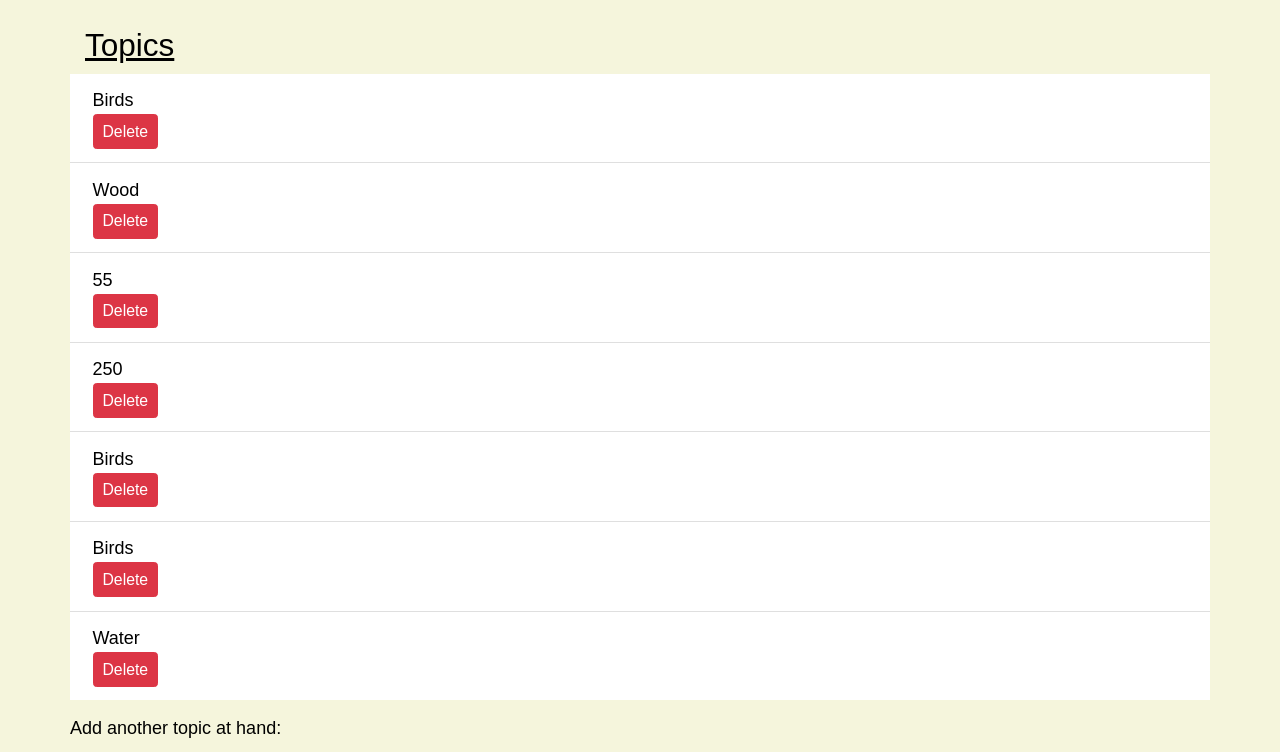
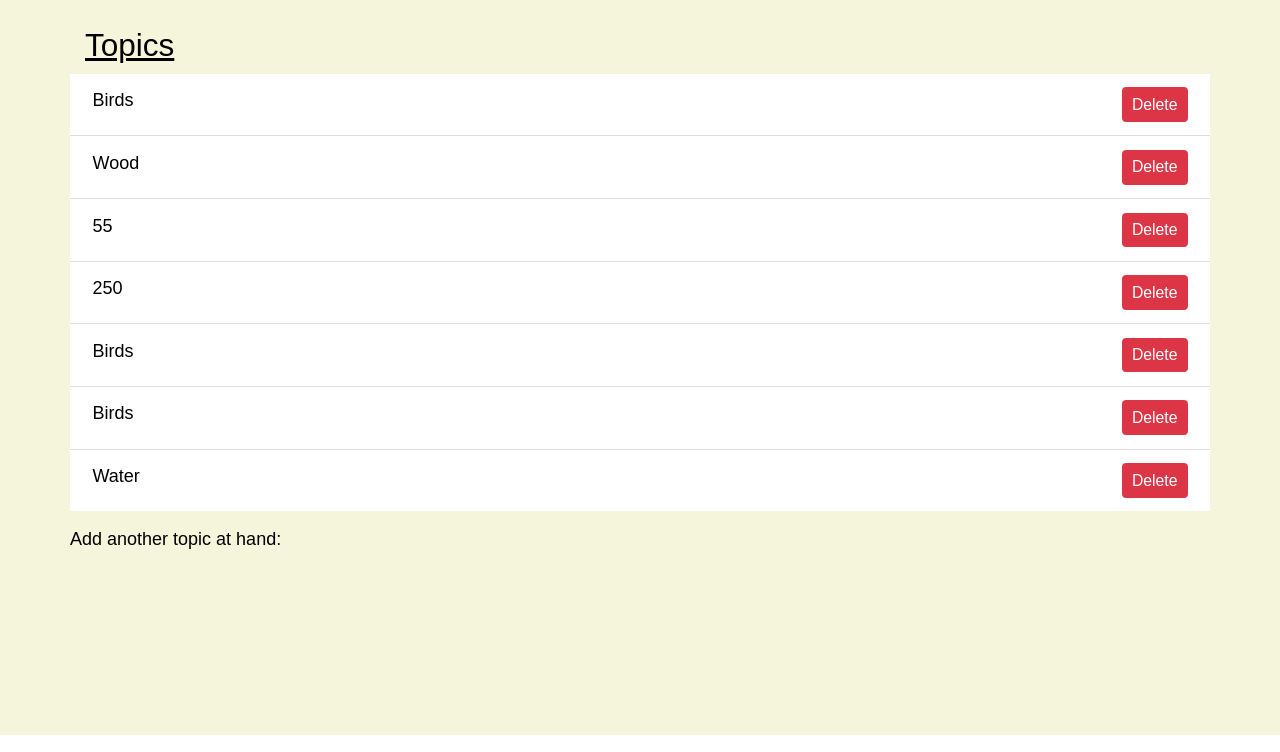
Before and after one commit to Code-Institute-Submissions/marosan28-online-journal_DecResub, a Django app: page /topics/ in a window 1280 px wide. Shown: the part 65-817 px from the top of the page. Run offline with Django 3.2, Linux system fonts and the light colour scheme; a user stored in the database is signed in; data comes from the database, SQL or seed files in the repository; some libraries are stand-ins or nearby versions; some web fonts are replaced.

Commit message:
add boostrap styling to move button to the right

```diff
--- a/learning_logs/templates/learning_logs/topics.html
+++ b/learning_logs/templates/learning_logs/topics.html
@@ -6,7 +6,7 @@
 {% block content %}
 <ul class="topics-list list-group list-group-flush">
     {% for topic in topics %}
-    <li class="list-group-item">
+    <li class="list-group-item d-flex justify-content-between">
         <a href="{% url 'learning_logs:topic' topic.id %}">{{ topic }}</a>
         {% if user.is_authenticated %}
         <form action="{% url 'learning_logs:delete_topic' topic.id %}" method="post">
```
